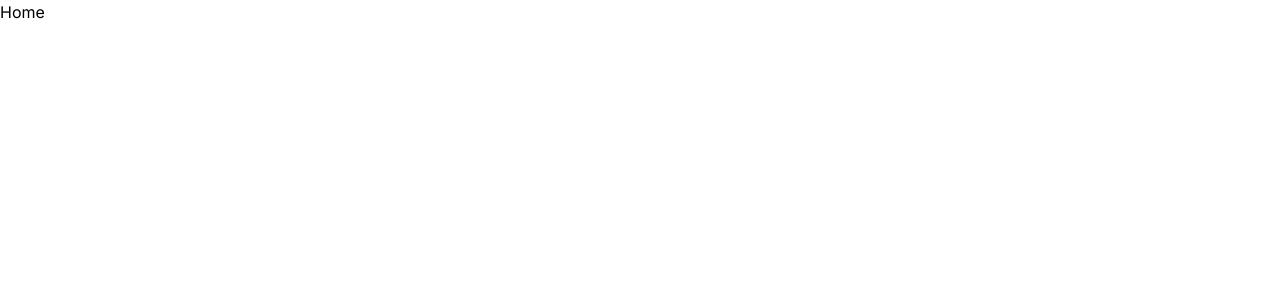
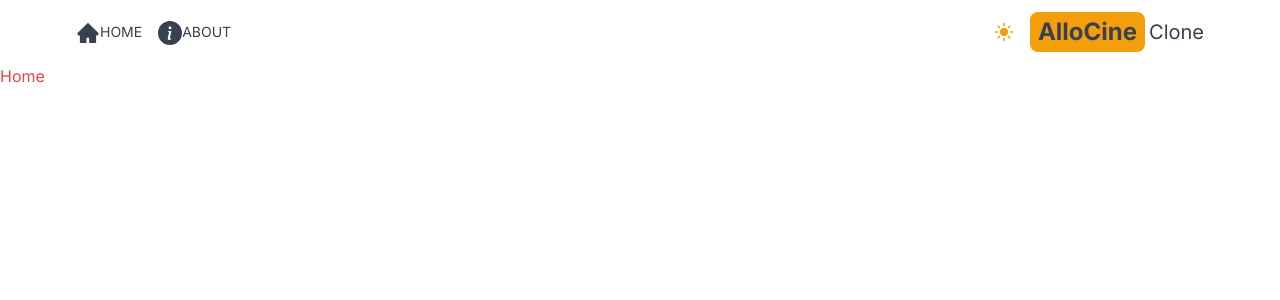
Before and after one commit to rbgkebere/allocine-clone, a Next.js app: page / in a window 1280 px wide. Shown: the top 300 px of the page. Built offline with nearby package versions, Linux system fonts and the light colour scheme.

Commit message:
add dark mode

```diff
--- /dev/null
+++ b/src/app/Providers.jsx
@@ -0,0 +1,17 @@
+'use client'
+
+import React from 'react'
+import {ThemeProvider} from 'next-themes'
+
+export default function Providers({children}) {
+
+  return (
+    <ThemeProvider defaultTheme='system' attribute='class'>
+        <div className='text-gray-700 dark:text-gray-200
+        dark:bg-gray-700 min-h-screen select-none transition-colors
+        duration-1000'>
+            {children}
+        </div>
+    </ThemeProvider>
+  )
+}
--- a/src/app/layout.js
+++ b/src/app/layout.js
@@ -1,5 +1,7 @@
 import { Inter } from "next/font/google";
 import "./globals.css";
+import Header from "@/components/Header";
+import Providers from "./Providers";
 
 const inter = Inter({ subsets: ["latin"] });
 
@@ -11,7 +13,12 @@
 export default function RootLayout({ children }) {
   return (
     <html lang="en">
-      <body className={inter.className}>{children}</body>
+      <body className={inter.className}>
+        <Providers>
+        <Header/>
+        {children}
+        </Providers>
+       </body>
     </html>
   );
 }
--- a/src/app/page.js
+++ b/src/app/page.js
@@ -2,7 +2,7 @@
 
 export default function page() {
   return (
-    <div>
+    <div className='text-red-500'>
       Home
     </div>
   )
--- /dev/null
+++ b/src/components/DarkModeSwitch.jsx
@@ -0,0 +1,27 @@
+'use client'
+
+import {MdLightMode, MdDarkMode} from 'react-icons/md'
+import React, { useEffect, useState } from 'react'
+import { useTheme } from 'next-themes'
+
+export default function DarkModeSwitch() {
+
+    const {theme, setTheme, systemTheme} = useTheme()
+    const [mounted, setMouted] = useState(false)
+    const currentTheme = theme==='system' ? systemTheme:theme
+    useEffect(()=>setMouted(true),[])
+
+  return (
+    <div>
+      {
+        mounted && (currentTheme==='dark'?
+        <MdDarkMode onClick={()=>setTheme('light')}
+        className='text-xl cursor-pointer
+                 hover:text-amber-500' /> :
+        <MdLightMode onClick={()=>setTheme('dark')}
+        className='text-xl text-amber-500 cursor-pointer
+                  hover:text-amber-900' />)
+      }
+    </div>
+  )
+}
--- /dev/null
+++ b/src/components/Header.jsx
@@ -0,0 +1,28 @@
+import React from 'react'
+import {AiFillHome} from 'react-icons/ai'
+import {BsFillInfoCircleFill} from 'react-icons/bs'
+import MenuItem from './MenuItem'
+import Link from 'next/link'
+import DarkModeSwitch from './DarkModeSwitch'
+
+
+export default function Header() {
+  return (
+    <div className='flex justify-between items-center p-3 max-w-6xl mx-auto'>
+
+      <div className='flex gap-4'>
+        <MenuItem title='home' address='/' Icon={AiFillHome} />
+        <MenuItem title='about' address='/about' Icon={BsFillInfoCircleFill} />
+      </div>
+
+      <div className='flex items-center gap-4'>
+        <DarkModeSwitch/>
+      <Link href='/' className='flex gap-1 items-center'>
+        <span className='text-2xl font-bold bg-amber-500 py-1 px-2 rounded-lg'>AlloCine</span>
+        <span className='text-xl hidden sm:inline'>Clone</span>
+      </Link>
+      </div>
+
+    </div>
+  )
+}
--- /dev/null
+++ b/src/components/MenuItem.jsx
@@ -0,0 +1,11 @@
+import Link from 'next/link'
+import React from 'react'
+
+export default function MenuItem({title, address, Icon}) {
+  return (
+    <Link href={address} className='hover:text-amber-500'>
+        <Icon className='text-2xl sm:inline'  ></Icon>
+        <p className='uppercase hidden sm:inline text-sm'>{title}</p>
+    </Link>
+  )
+}
--- a/tailwind.config.js
+++ b/tailwind.config.js
@@ -15,4 +15,5 @@
     },
   },
   plugins: [],
+  darkMode:'class'
 };
```
Also changed, not shown: package.json (+6 -4 lines), 1 other file (tests, documents, lock files or other folders).
